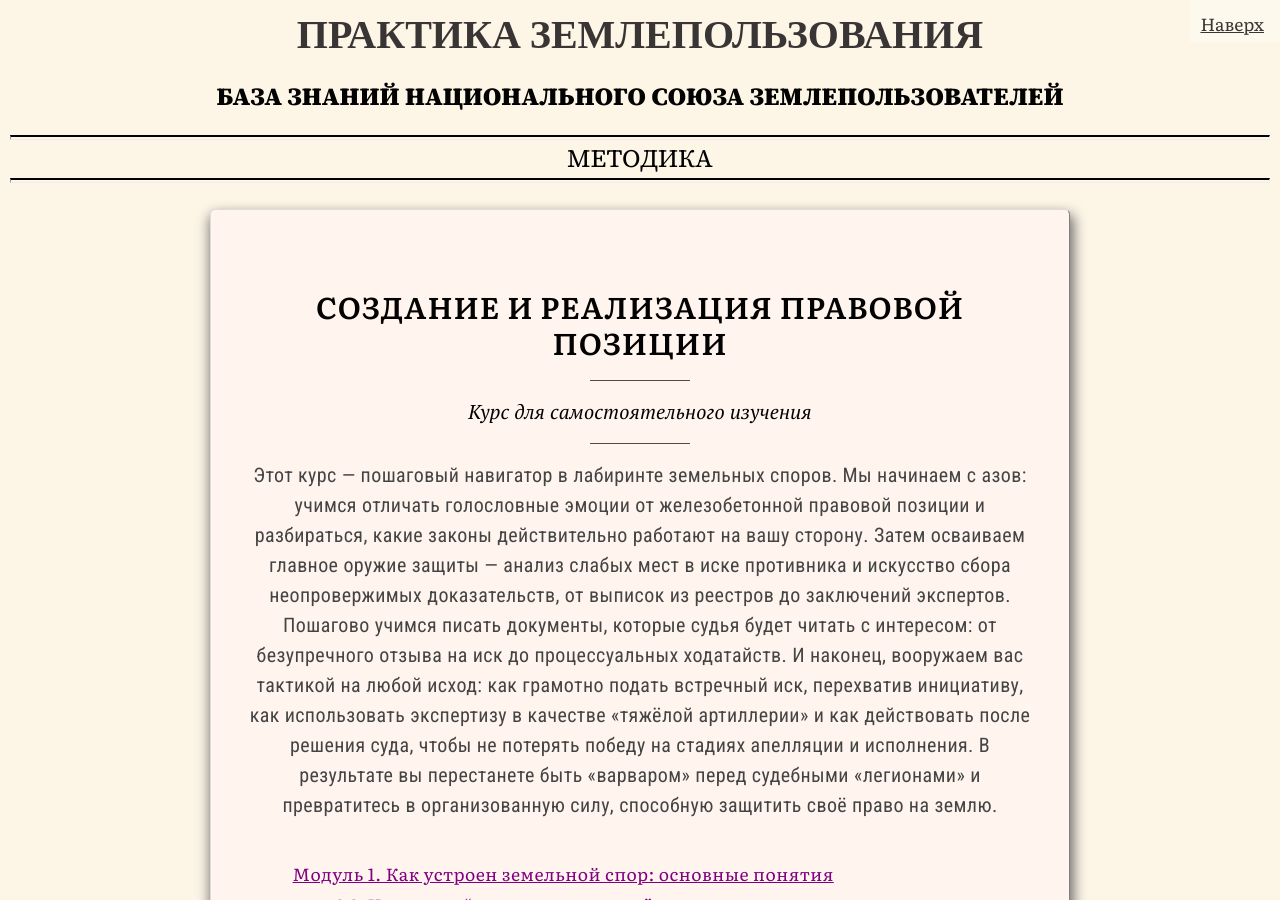
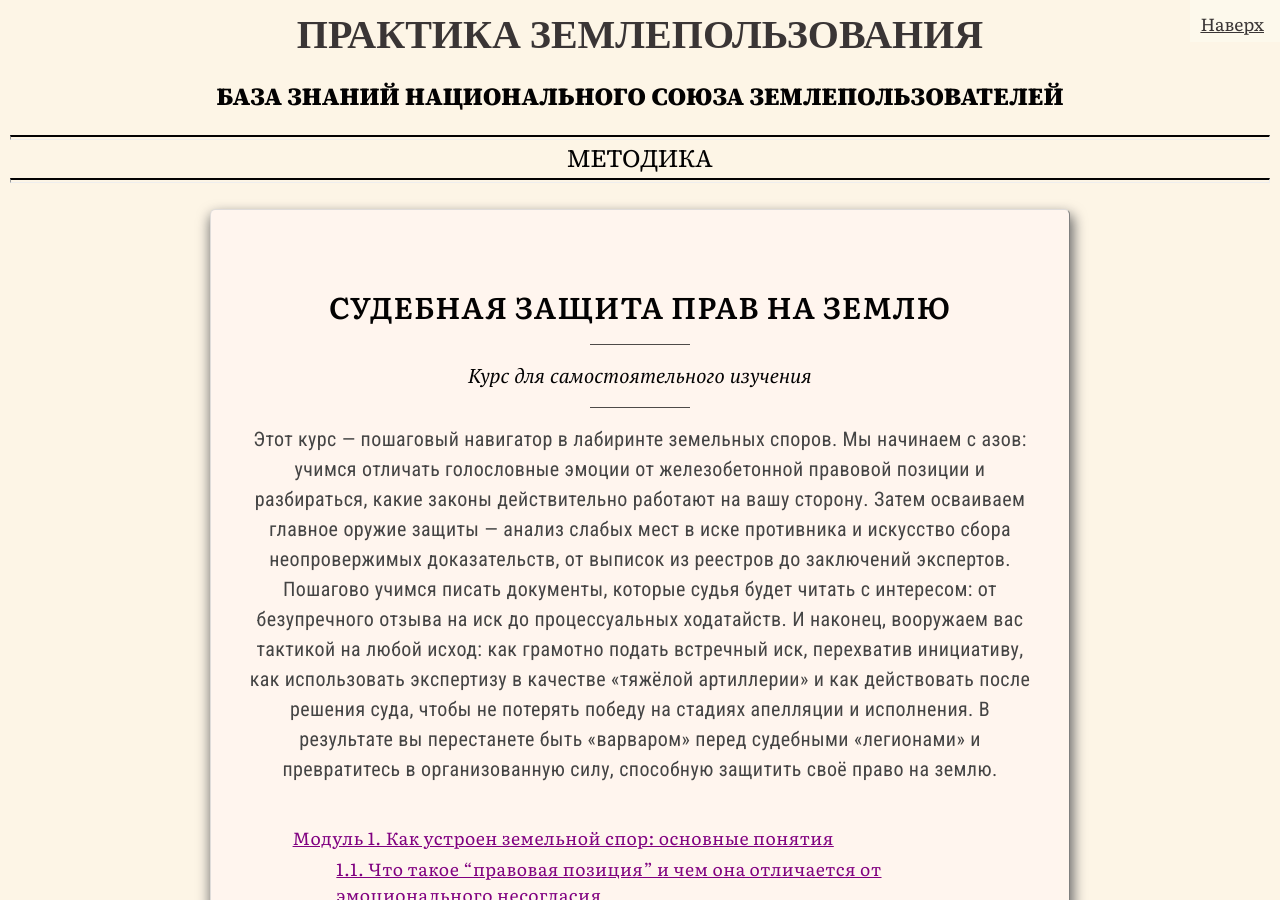
Before and after one commit to SergSi/land-use-art, a Jekyll site: the page built from _posts/2026-04-18-training.md, in a window 1280 px wide and 900 px high. Built offline with Jekyll 4.4.1, drawn with Linux system fonts in a browser that asks for light colours; some web fonts are replaced.

Commit message:
Update 2026-04-18-training.md

```diff
--- a/_posts/2026-04-18-training.md
+++ b/_posts/2026-04-18-training.md
@@ -1,5 +1,5 @@
 ---
-title: Создание и реализация правовой позиции
+title: Судебная защита прав на землю
 subtitle: Курс для самостоятельного изучения
 layout: doc
 class: methods
```
